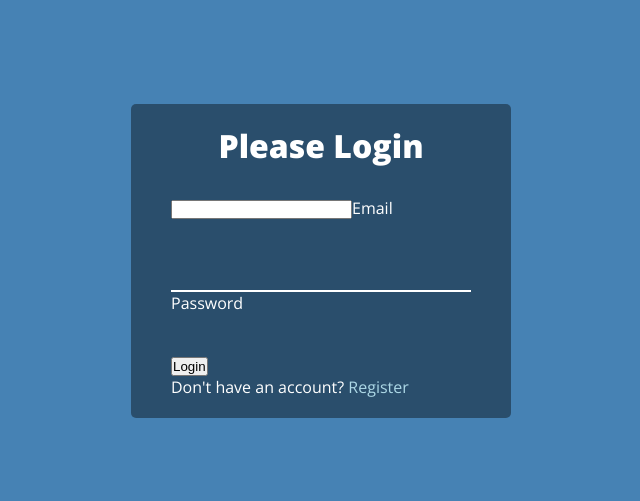
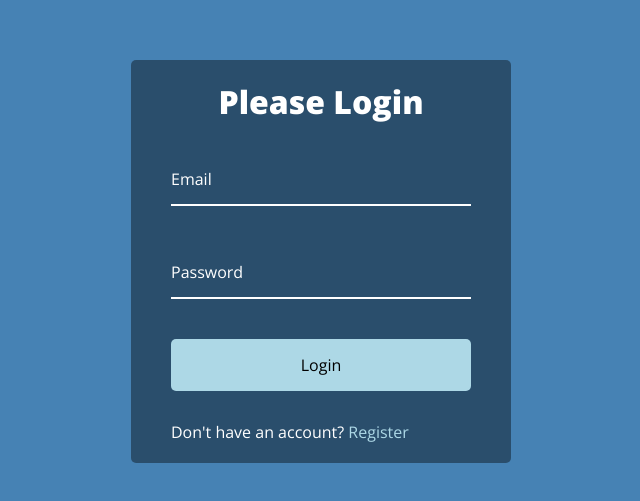
Before and after one commit to GregM1991/50-projects-in-next, a Next.js app: page /form-wave-animation in a window 1280 px wide. Shown: the part 139-640 px from the top of the page, without its empty margins (319-959 px from the left). Built offline with nearby package versions, Linux system fonts and the light colour scheme.

Commit message:
Trying to figure out how js will work, useRefs?

```diff
--- a/pages/form-wave-animation.jsx
+++ b/pages/form-wave-animation.jsx
@@ -1,5 +1,5 @@
-import React from "react"
-import styled from "styled-components"
+import React, { useRef } from "react"
+import styled, { css } from "styled-components"
 import Head from "next/head"
 
 const Body = styled.div`
@@ -29,7 +29,26 @@ const Container = styled.div`
   }
 `
 
-const Form = styled.form``
+const inputBase = css`
+  background-color: transparent;
+  border: 0;
+  border-bottom: 2px #fff solid;
+  display: block;
+  width: 100%;
+  padding: 15px 0;
+  font-size: 18px;
+
+  &:focus,
+  & input:valid {
+    outline: 0;
+  }
+`
+
+const labelBase = css`
+  position: absolute;
+  top: 15px;
+  left: 0;
+`
 
 const FormControl = styled.div`
   position: relative;
@@ -37,21 +56,45 @@ const FormControl = styled.div`
   width: 300px;
 
   input {
-    background-color: transparent;
-    border: 0;
-    border-bottom: 2px #fff solid;
-    display: block;
-    width: 100%;
-    padding: 15px 0;
-    font-size: 18px;
+    ${inputBase}
+  }
+
+  label {
+    ${labelBase}
   }
 `
 
-const LoginButton = styled.button``
+const LoginButton = styled.button`
+  cursor: pointer;
+  display: inline-block;
+  width: 100%;
+  background: lightblue;
+  padding: 15px;
+  font-family: inherit;
+  font-size: 16px;
+  border: 0;
+  border-radius: 5px;
 
-const TextPara = styled.p``
+  &:focus {
+    outline: 0;
+  }
+
+  &:active {
+    transform: scale(0.98);
+  }
+`
+
+const TextPara = styled.p`
+  margin-top: 30px;
+`
 
 const ProjectTemplate = () => {
+  const labelRefs = useRef([])
+
+  labelRefs.current = [0, 0].map((ref, index) => {
+    labelRefs.current[index] = React.createRef()
+  })
+
   return (
     <>
       <Head>
@@ -60,15 +103,17 @@ const ProjectTemplate = () => {
       <Body>
         <Container>
           <h1>Please Login</h1>
-          <Form>
-            <input type="text" required />
-            <label>Email</label>
-          </Form>
-          <FormControl>
-            <input type="password" required />
-            <label>Password</label>
-          </FormControl>
-
+          <form>
+            <FormControl>
+              <input type="text" required />
+              <label ref={labelRefs[0]}>Email</label>
+            </FormControl>
+            <FormControl>
+              <input ref={labelRefs[1]} type="password" required />
+              <label>Password</label>
+            </FormControl>
+          </form>
+          {console.log(labelRefs)}
           <LoginButton>Login</LoginButton>
           <TextPara>
             Don't have an account?<a href="#"> Register</a>
```
